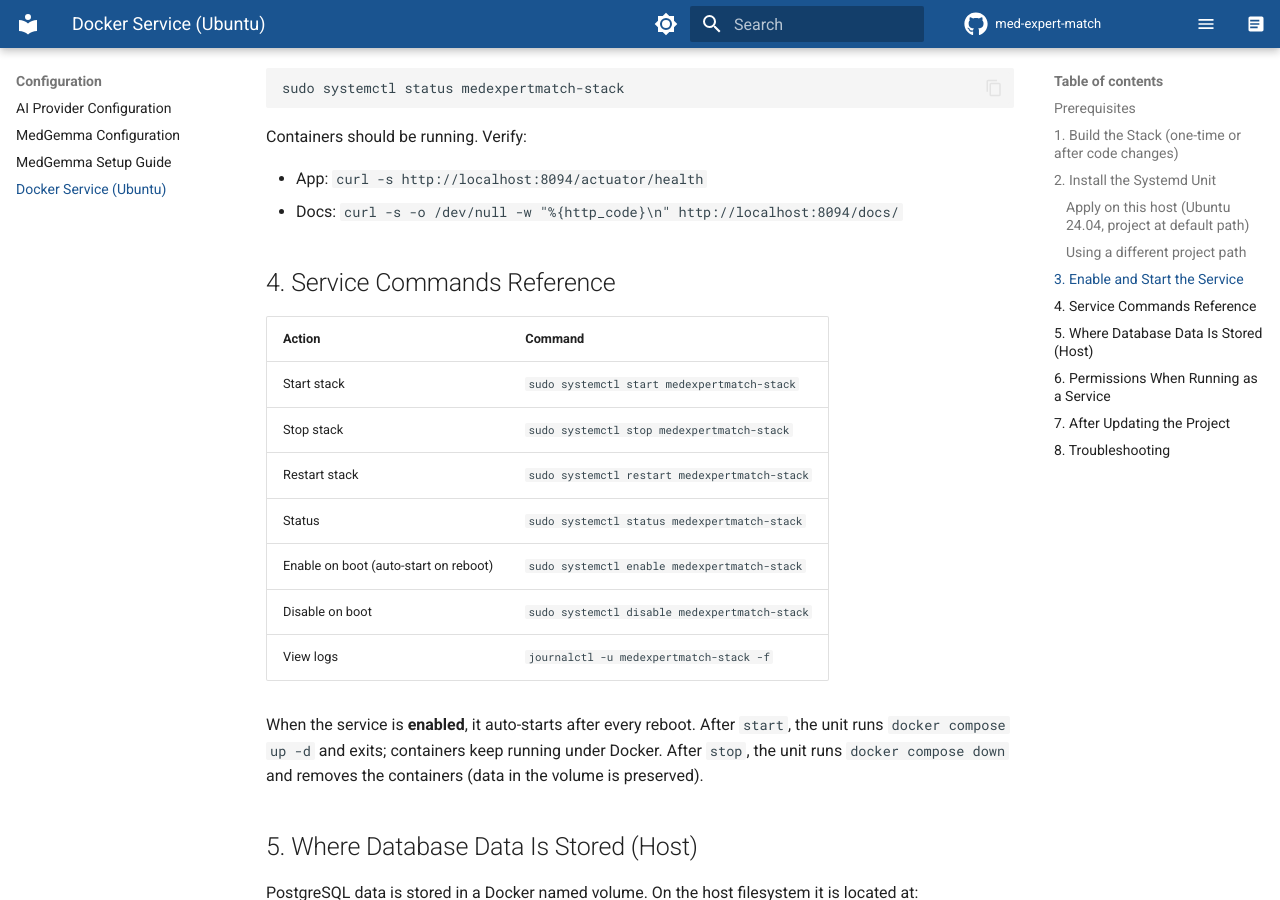
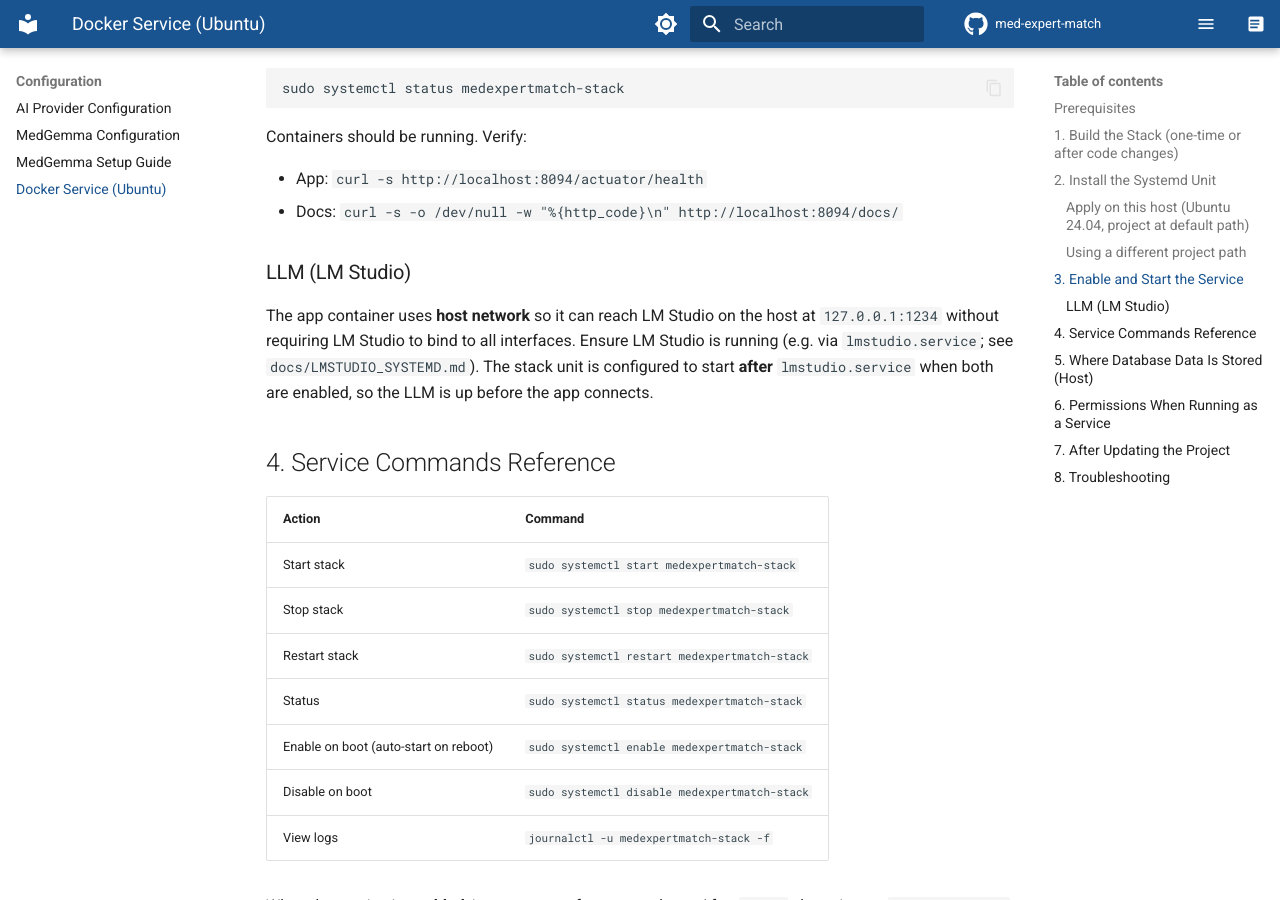
Before and after one commit to berdachuk/med-expert-match-ce, an MkDocs documentation site: the page built from docs/DOCKER_SERVICE_UBUNTU.md, in a window 1280 px wide and 900 px high, scrolled down 1837 px. Built offline with MkDocs 1.6.1 and Material for MkDocs 9.7.7, drawn with Linux system fonts in a browser that asks for light colours; comment, search, counter and statistics services are not loaded; the version menu is left out; some of the changed text lies outside the part shown.

Commit message:
llm connect fix

```diff
--- a/docs/DOCKER_SERVICE_UBUNTU.md
+++ b/docs/DOCKER_SERVICE_UBUNTU.md
@@ -79,6 +79,10 @@ Containers should be running. Verify:
 - App: `curl -s http://localhost:8094/actuator/health`
 - Docs: `curl -s -o /dev/null -w "%{http_code}\n" http://localhost:8094/docs/`
 
+### LLM (LM Studio)
+
+The app container uses **host network** so it can reach LM Studio on the host at `127.0.0.1:1234` without requiring LM Studio to bind to all interfaces. Ensure LM Studio is running (e.g. via `lmstudio.service`; see `docs/LMSTUDIO_SYSTEMD.md`). The stack unit is configured to start **after** `lmstudio.service` when both are enabled, so the LLM is up before the app connects.
+
 ## 4. Service Commands Reference
 
 | Action | Command |
@@ -133,3 +137,4 @@ Database data in the volume persists across restarts and rebuilds.
 - **Containers do not start:** Run `docker compose up -d` manually from the project directory and check `docker compose logs`. Fix any build or config errors, then `sudo systemctl restart medexpertmatch-stack`.
 - **Permission denied on volume:** Do not chown/chmod the volume. Ensure no other process has changed ownership of `/var/lib/docker/volumes/med-expert-match-ce_medexpertmatch-postgres-data`. If it was modified, restore from backup or re-init the database (volume remove and fresh start; data will be lost).
 - **Service fails to start:** Check `journalctl -u medexpertmatch-stack -n 50`. Ensure Docker is running (`systemctl status docker`) and `WorkingDirectory` in the unit points to the correct project path.
+- **App cannot connect to LLM:** Ensure LM Studio is running on the host (`curl -s http://127.0.0.1:1234/v1/models`). The app uses host network and connects to `127.0.0.1:1234`. If you use `lmstudio.service`, enable it so it starts before the stack: `sudo systemctl enable lmstudio.service`.
```
Also changed, not shown: docker-compose.yml (+11 -16 lines), 1 other file.
